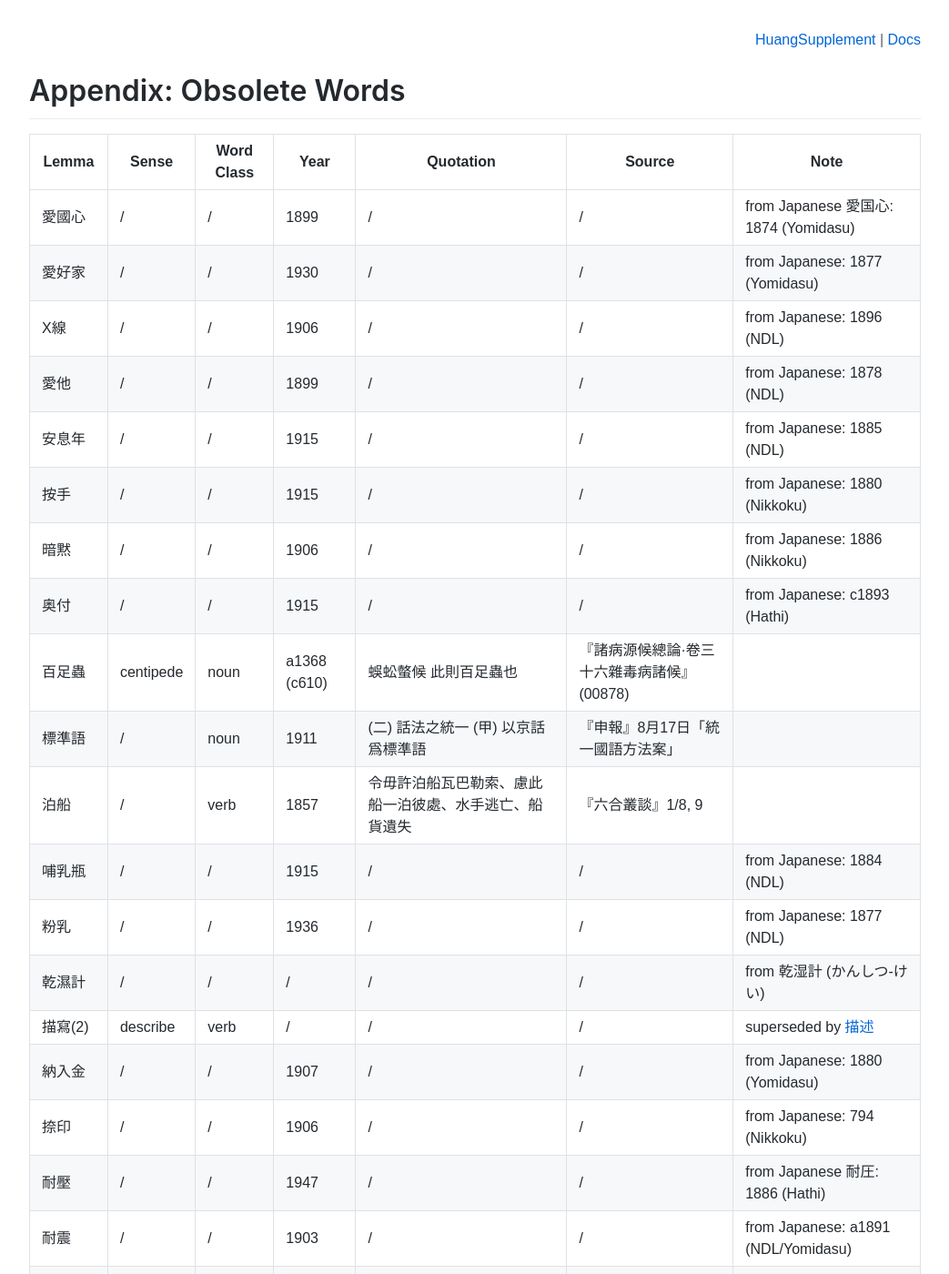
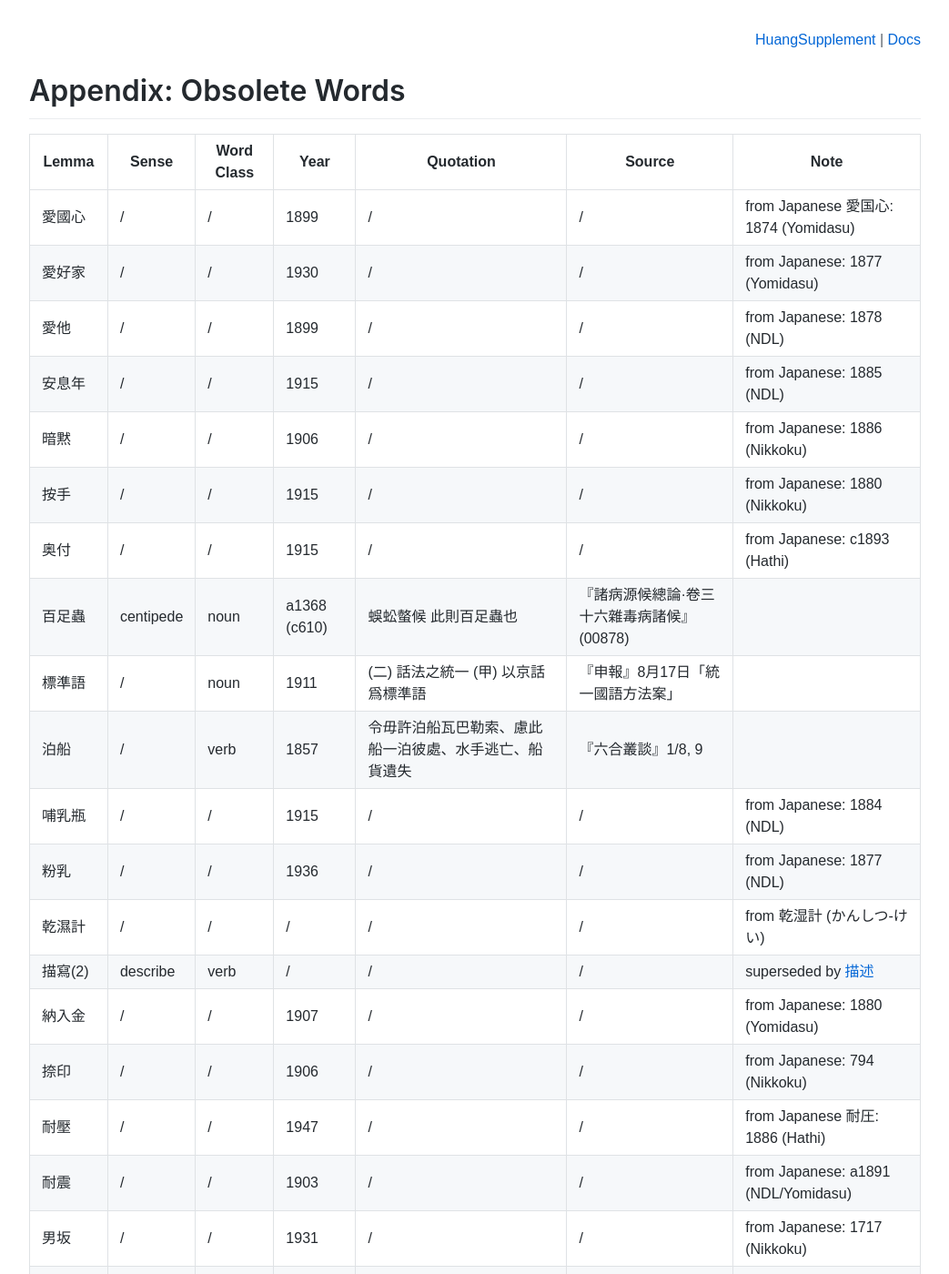
Before and after one commit to t18d/HuangSupplement, a Jekyll site: the page built from docs/obsolete.md, in a window 1280 px wide and 1400 px high. Shown: the whole window at 91% size, without its empty margins (118-1161 px from the left). Built offline with Jekyll 4.4.1, drawn with Linux system fonts in a browser that asks for light colours; some web fonts are replaced; our own code applies the rules of GitHub Pages for plain Markdown files; some of the changed text lies outside the part shown.

Commit message:
Alphabetise obsolete.csv & implement csv queue

```diff
--- a/docs/obsolete.md
+++ b/docs/obsolete.md
@@ -15,11 +15,10 @@
 ---|---|---|---|---|---|---
 愛國心|/|/|1899|/|/|from Japanese 愛国心: 1874 (Yomidasu)
 愛好家|/|/|1930|/|/|from Japanese: 1877 (Yomidasu)
-X線|/|/|1906|/|/|from Japanese: 1896 (NDL)
 愛他|/|/|1899|/|/|from Japanese: 1878 (NDL)
 安息年|/|/|1915|/|/|from Japanese: 1885 (NDL)
+暗黙|/|/|1906|/|/|from Japanese: 1886 (Nikkoku)
 按手|/|/|1915|/|/|from Japanese: 1880 (Nikkoku)
-暗黙|/|/|1906|/|/|from Japanese: 1886 (Nikkoku)
 奥付|/|/|1915|/|/|from Japanese: c1893 (Hathi)
 百足蟲|centipede|noun|a1368 (c610)|蜈蚣螫候 此則百足蟲也|『諸病源候總論·卷三十六雜毒病諸候』(00878)|
 標準語|/|noun|1911|(二) 話法之統一 (甲) 以京話爲標準語|『申報』8月17日「統一國語方法案」|
--- a/obsolete.csv
+++ b/obsolete.csv
@@ -1,11 +1,10 @@
 Lemma,Sense,Word Class,Year,Quotation,Source,Note
 愛國心,/,/,1899,/,/,from Japanese 愛国心: 1874 (Yomidasu)
 愛好家,/,/,1930,/,/,from Japanese: 1877 (Yomidasu)
-X線,/,/,1906,/,/,from Japanese: 1896 (NDL)
 愛他,/,/,1899,/,/,from Japanese: 1878 (NDL)
 安息年,/,/,1915,/,/,from Japanese: 1885 (NDL)
+暗黙,/,/,1906,/,/,from Japanese: 1886 (Nikkoku)
 按手,/,/,1915,/,/,from Japanese: 1880 (Nikkoku)
-暗黙,/,/,1906,/,/,from Japanese: 1886 (Nikkoku)
 奥付,/,/,1915,/,/,from Japanese: c1893 (Hathi)
 百足蟲,centipede,noun,a1368 (c610),蜈蚣螫候 此則百足蟲也,『諸病源候總論·卷三十六雜毒病諸候』(00878),
 標準語,/,noun,1911,(二) 話法之統一 (甲) 以京話爲標準語,『申報』8月17日「統一國語方法案」,
@@ -20,10 +19,11 @@
 耐震,/,/,1903,/,/,from Japanese: a1891 (NDL/Yomidasu)
 男坂,/,/,1931,/,/,from Japanese: 1717 (Nikkoku)
 男波,/,/,1931,/,/,from Japanese: c1140 (Nikkoku)
+南米,/,/,1899,/,/,from Japanese: 1870 (NDL)
 男系,/,/,1902,/,/,from Japanese: 1873 (NDL)
-南米,/,/,1899,/,/,from Japanese: 1870 (NDL)
 難船,/,/,1905,/,/,from Japanese: 1782 (Nikkoku)
 嚢蟲,/,/,1922,/,/,from Japanese 嚢虫: 1870 (NDL)
 腦病,/,/,1903,/,/,from Japanese 脳病: 1869 (NDL)
 腦脊髓,/,/,1909,/,/,from Japanese 脳脊髄: 1870 (NDL)
 頭腦勞動,/,/,1929,/,/,from Japanese 頭脳労働: 1902 (NDL)
+X線,/,/,1906,/,/,from Japanese: 1896 (NDL)
```
Also changed, not shown: other parts of docs/obsolete.md (+3 -2 lines), README.md (+1 -1 lines), .github/workflows/csv-to-md.yml, .github/workflows/csv-to-ob.yml, supplement.csv (line endings or trailing spaces).
